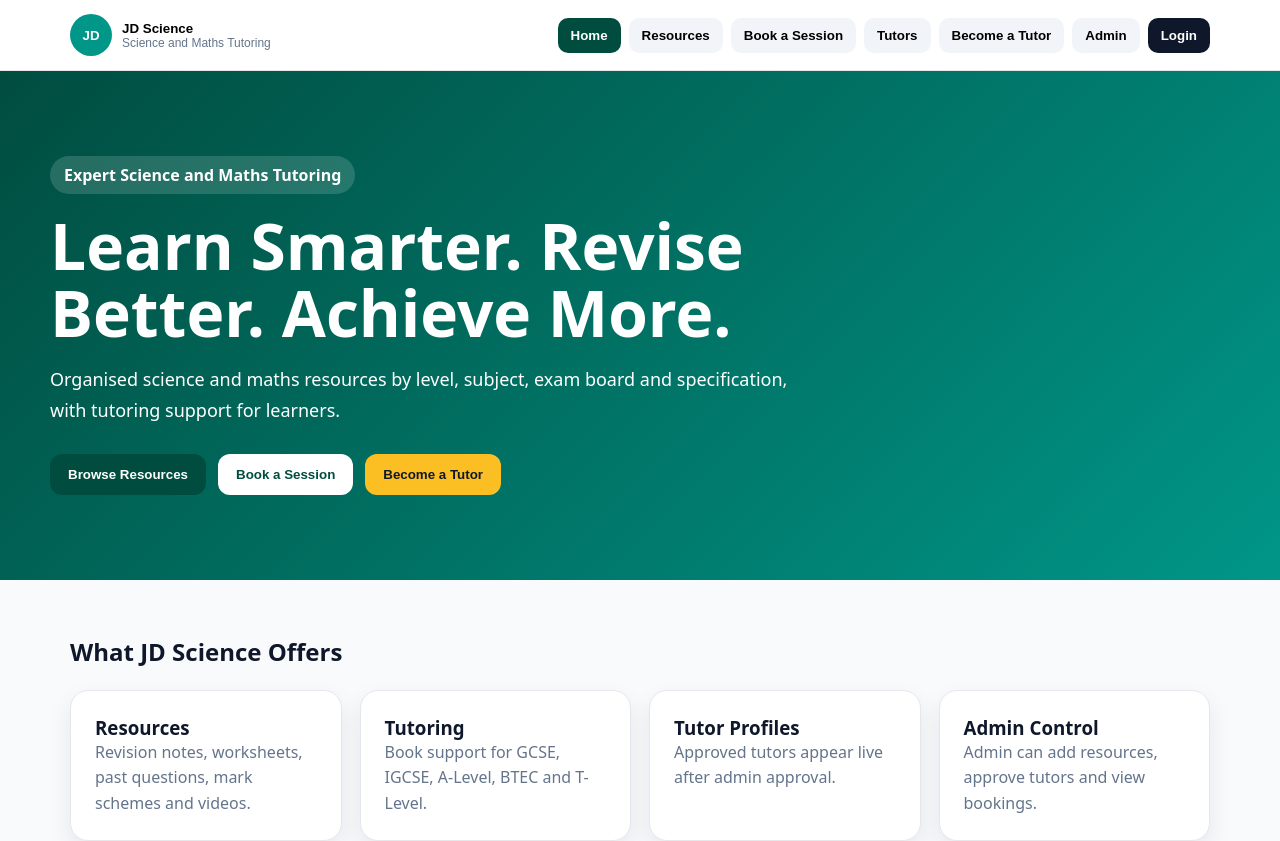
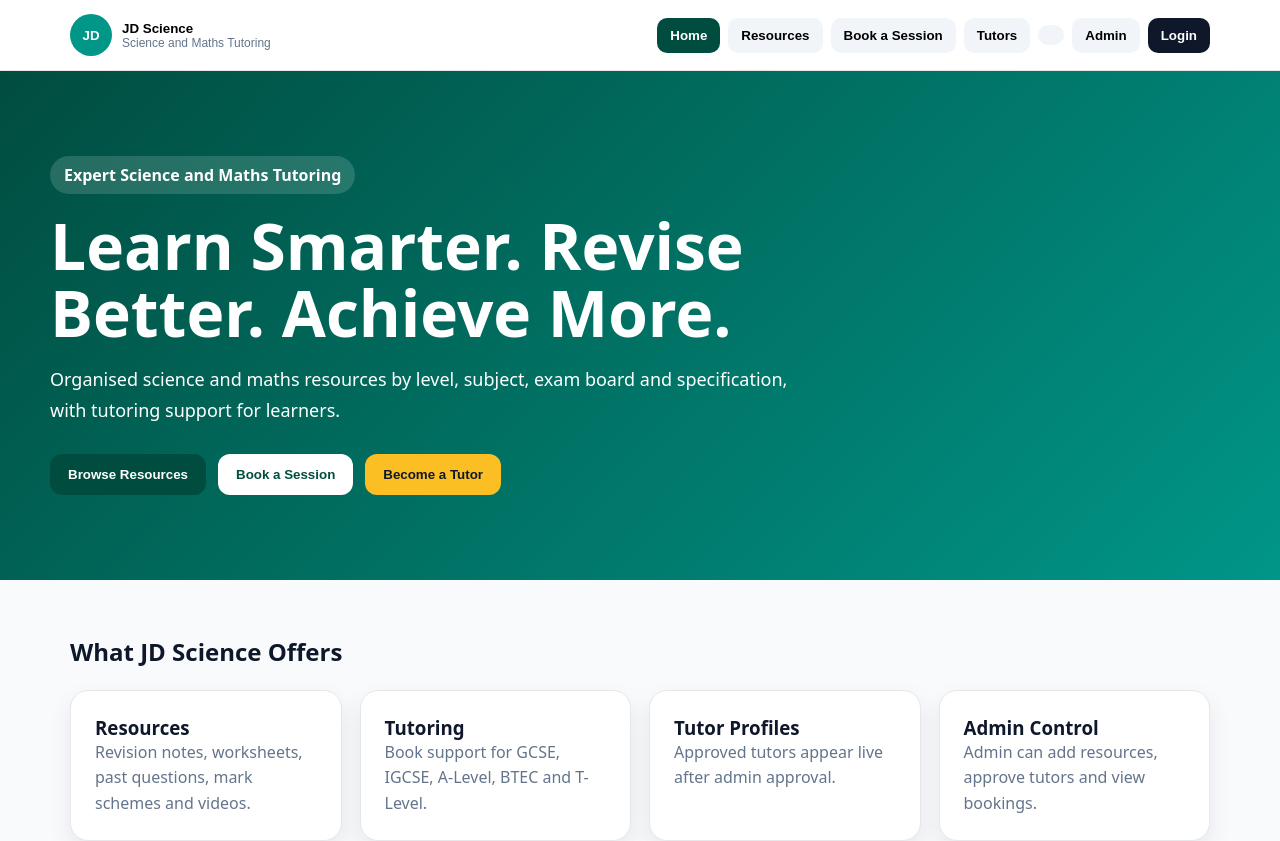
Before and after one commit to moky107/jdscience-website, a React (Vite) app: page / in a window 1280 px wide. Shown: the top 841 px of the page. Built offline with nearby package versions, Linux system fonts and the light colour scheme.

Commit message:
Update App.jsx

```diff
--- a/src/App.jsx
+++ b/src/App.jsx
@@ -177,7 +177,7 @@ function Navbar({ page, navigate, menuOpen, setMenuOpen, isAdmin, adminLogin })
     ["resources", "Resources"],
     ["booking", "Book a Session"],
     ["tutors", "Tutors"],
-    ["becomeTutor", "Become a Tutor"],
+    ["becomeTutor", ],
     ["admin", "Admin"],
   ];
 
```
